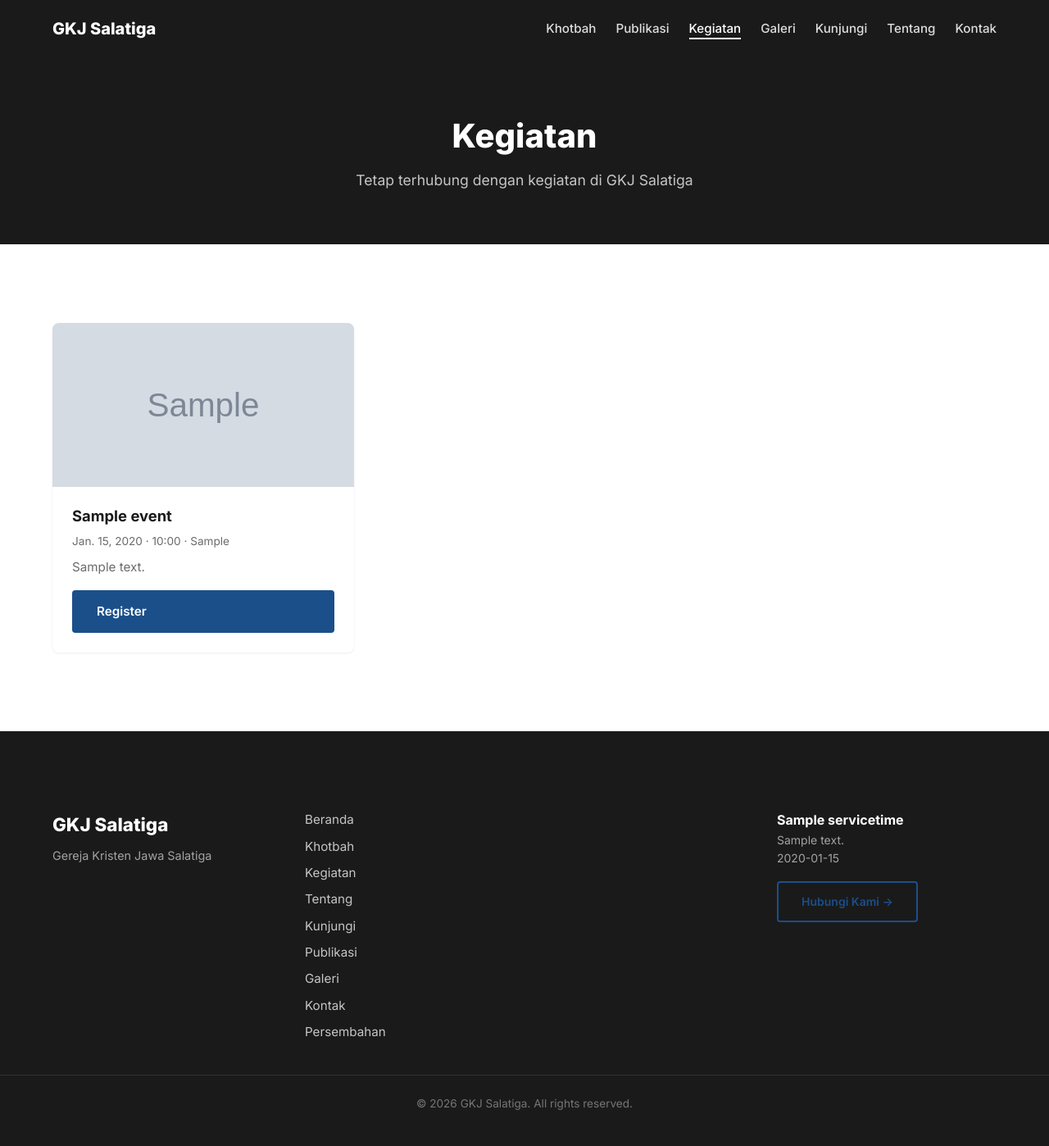
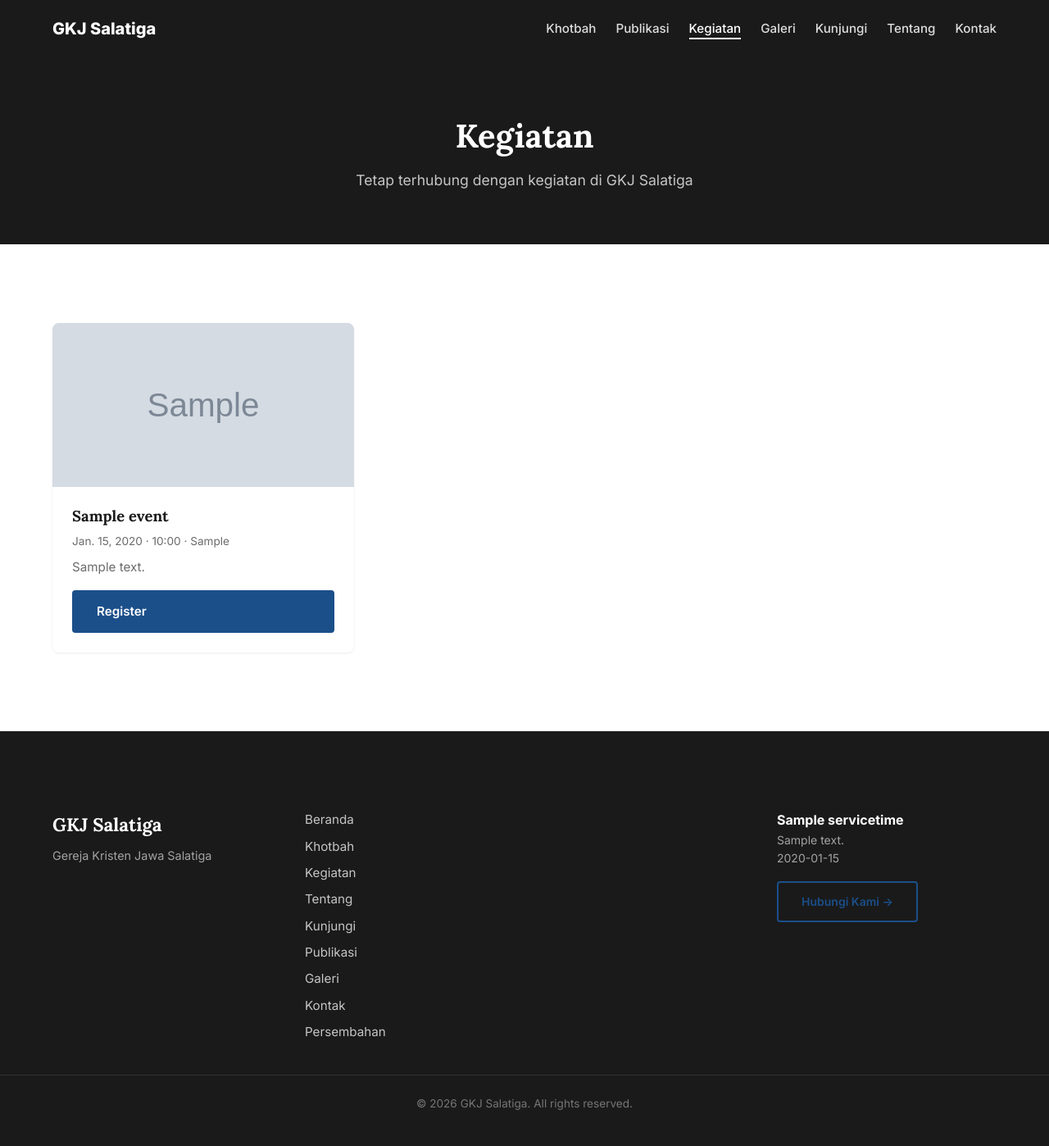
Before and after one commit to susantodjoko/website_for_church, a Django app: page /events/ in a window 1280 px wide. Shown: the whole page at 82% size. Run offline with Django 5.2, Linux system fonts and the light colour scheme; tables that the repository leaves empty hold one stand-in row (values such as "Sample post"); grey boxes marked "Sample" are stand-in pictures; parts of the project's set-up code (start-up, migrations or seed data) failed here and were passed over.

Commit message:
feat: add Lora serif font to headlines

```diff
--- a/static/css/style.css
+++ b/static/css/style.css
@@ -13,6 +13,7 @@
   --color-border:       #E5E5E3;
 
   --font-sans: 'Inter', -apple-system, BlinkMacSystemFont, sans-serif;
+  --font-serif: 'Lora', Georgia, serif;
 
   --space-xs:  0.5rem;
   --space-sm:  1rem;
@@ -66,6 +67,7 @@ ul { list-style: none; }
 .section--light { background: var(--color-light); }
 
 .section__title {
+  font-family: var(--font-serif);
   font-size: 2rem;
   font-weight: 700;
   margin-bottom: var(--space-lg);
@@ -215,6 +217,7 @@ ul { list-style: none; }
 }
 
 .hero__headline {
+  font-family: var(--font-serif);
   font-size: clamp(2.5rem, 6vw, 4.5rem);
   font-weight: 800;
   line-height: 1.1;
@@ -288,7 +291,7 @@ ul { list-style: none; }
 }
 .card--ministry .card__tag { color: rgba(255,255,255,0.6); }
 
-.card__title { font-size: 1.15rem; font-weight: 700; margin-bottom: var(--space-xs); line-height: 1.3; }
+.card__title { font-family: var(--font-serif); font-size: 1.15rem; font-weight: 700; margin-bottom: var(--space-xs); line-height: 1.3; }
 
 .card__meta { font-size: 0.85rem; color: var(--color-text-muted); margin-bottom: var(--space-xs); }
 .card--ministry .card__meta { color: rgba(255,255,255,0.6); }
@@ -318,7 +321,7 @@ ul { list-style: none; }
 
 .service-card--online { border-top-color: #27ae60; }
 
-.service-card__name { font-size: 1.3rem; font-weight: 700; margin-bottom: var(--space-xs); }
+.service-card__name { font-family: var(--font-serif); font-size: 1.3rem; font-weight: 700; margin-bottom: var(--space-xs); }
 .service-card__times { font-size: 1rem; font-weight: 600; color: var(--color-primary); margin-bottom: var(--space-xs); }
 .service-card__address { font-size: 0.9rem; color: var(--color-text-muted); margin-bottom: var(--space-md); }
 
@@ -332,7 +335,7 @@ ul { list-style: none; }
   text-align: center;
 }
 
-.page-header__title { font-size: 2.5rem; font-weight: 800; }
+.page-header__title { font-family: var(--font-serif); font-size: 2.5rem; font-weight: 800; }
 .page-header__sub { font-size: 1.1rem; opacity: 0.75; margin-top: var(--space-xs); }
 
 /* ===========================
@@ -399,6 +402,7 @@ ul { list-style: none; }
 }
 
 .value-card__title {
+  font-family: var(--font-serif);
   font-size: 1.1rem;
   font-weight: 700;
   margin-bottom: var(--space-xs);
@@ -450,7 +454,7 @@ ul { list-style: none; }
   margin-bottom: var(--space-lg);
 }
 
-.footer__name { font-size: 1.4rem; font-weight: 800; margin-bottom: var(--space-xs); }
+.footer__name { font-family: var(--font-serif); font-size: 1.4rem; font-weight: 800; margin-bottom: var(--space-xs); }
 .footer__tagline { color: rgba(255,255,255,0.6); font-size: 0.9rem; }
 
 .footer__links { display: flex; flex-direction: column; gap: var(--space-xs); }
--- a/templates/base.html
+++ b/templates/base.html
@@ -12,7 +12,7 @@
   {% load static %}
   <link rel="preconnect" href="https://fonts.googleapis.com">
   <link rel="preconnect" href="https://fonts.gstatic.com" crossorigin>
-  <link href="https://fonts.googleapis.com/css2?family=Inter:wght@400;500;600;700;800&display=swap" rel="stylesheet">
+  <link href="https://fonts.googleapis.com/css2?family=Inter:wght@400;500;600;700;800&family=Lora:ital,wght@0,400;0,600;0,700;1,400&display=swap" rel="stylesheet">
   <link rel="stylesheet" href="{% static 'css/style.css' %}">
   {% block extra_css %}{% endblock %}
 </head>
```
